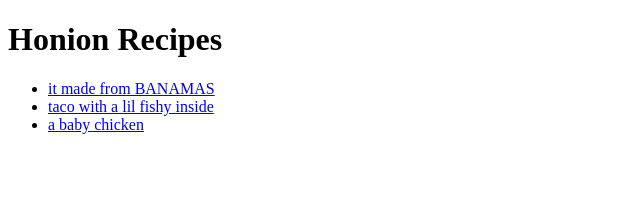
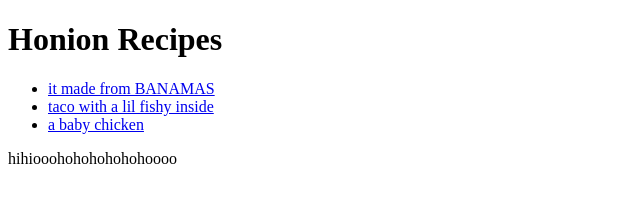
Before and after one commit to CeleryAdams/honion-recipes, a plain HTML site: page index.html in a window 1280 px wide. Shown: the whole page, without its empty margins (0-640 px from the left). Drawn offline with Linux system fonts and the light colour scheme.

```diff
--- a/index.html
+++ b/index.html
@@ -11,5 +11,6 @@
             <li><a href="recipes/fish_taco/fish_taco.html">taco with a lil fishy inside</a></li>
             <li><a href="recipes/baby_chicken/baby_chicken.html">a baby chicken</a></li>
         </ul>
+        hihiooohohohohohohoooo
     </body>
 </html>
```
